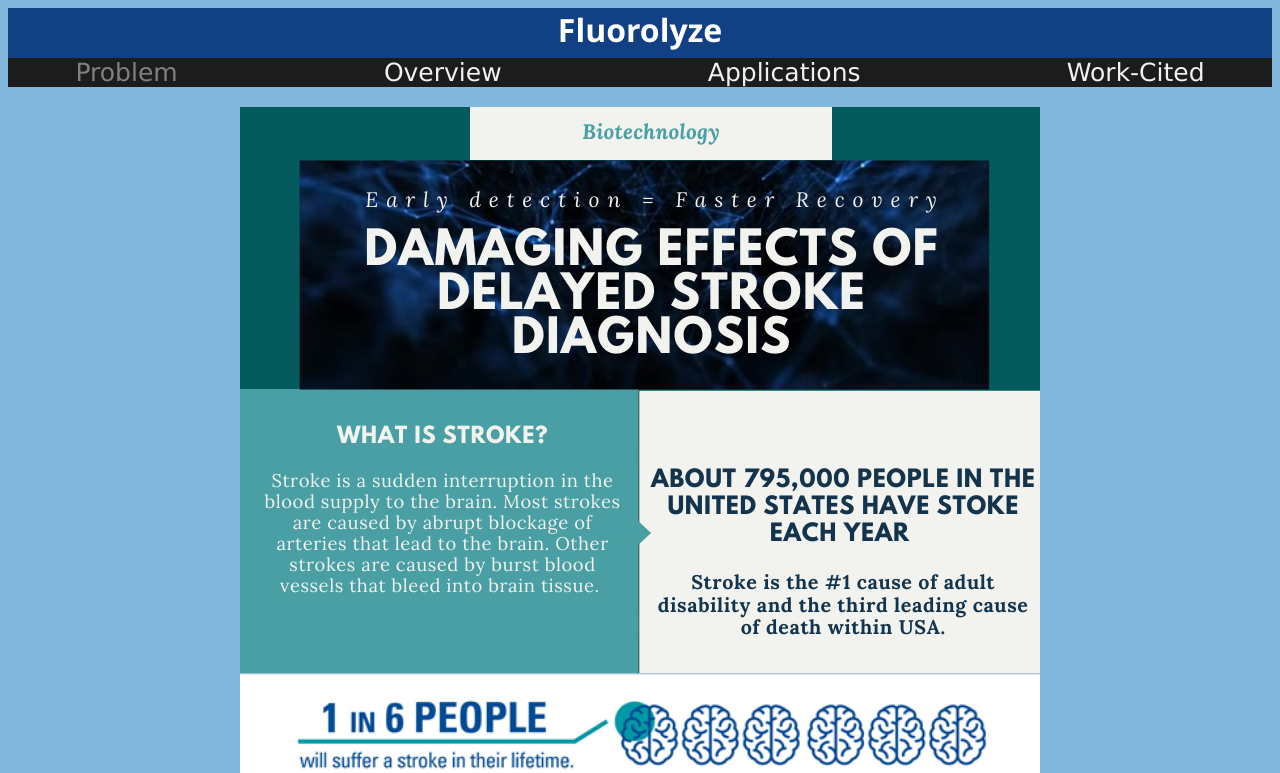
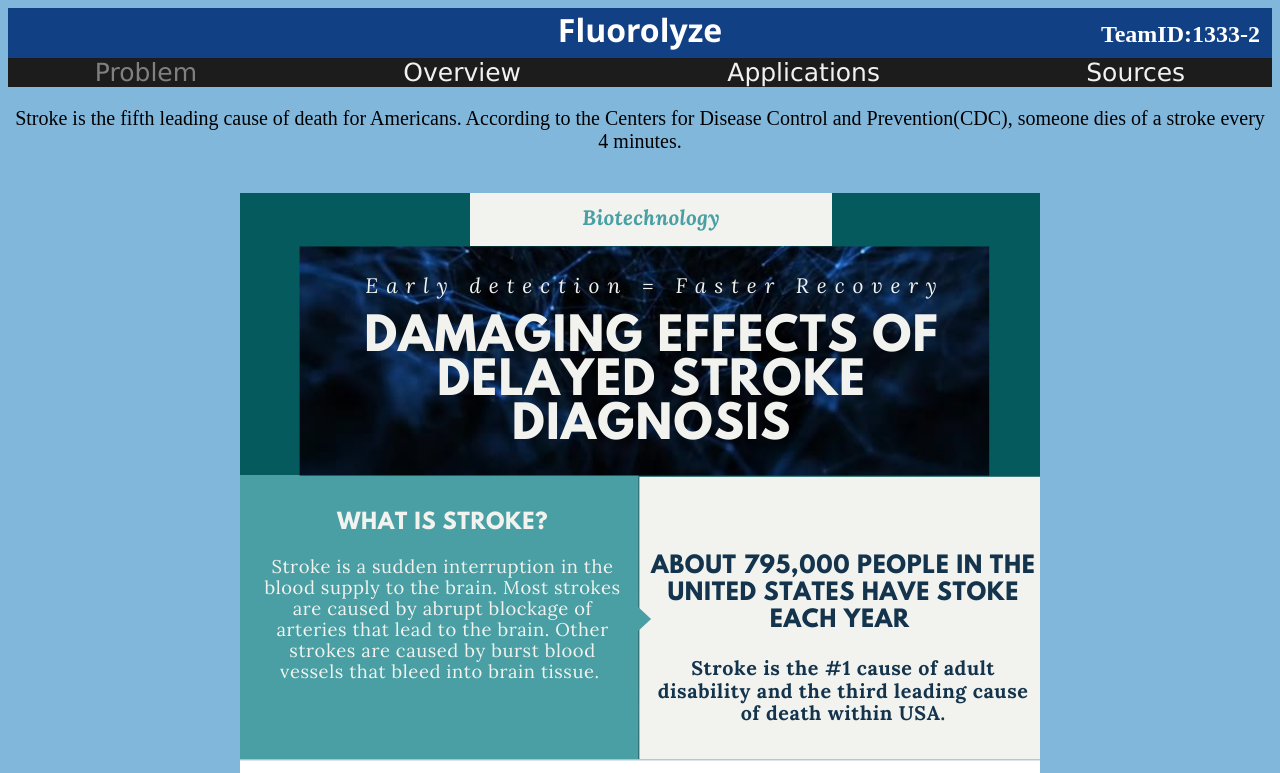
Before and after one commit to fluorolyze/fluorolyze.github.io, a plain HTML site: page problem.html in a window 1280 px wide. Shown: the top 773 px of the page. Drawn offline with Linux system fonts and the light colour scheme.

Commit message:
Update problem.html

```diff
--- a/problem.html
+++ b/problem.html
@@ -6,13 +6,12 @@
 
 
 <body>
-<div id="main"><h1>Fluorolyze</h1></div>
-<div id="nav"><a id="current" class ="category" href="problem.html">Problem</a> <a class ="category" href="index.html">Overview</a> <a class ="category" href="applications.html">Applications</a> <a class="category" href="workcited.html">Work-Cited</a></div>
+<div id="main"><h1>Fluorolyze</h1></div><h2 id="teamid">TeamID:1333-2</h2>
+<div id="nav"><a id="current" class ="category" href="problem.html">Problem</a> <a class ="category" href="index.html">Overview</a> <a class ="category" href="applications.html">Applications</a> <a class="category" href="sources.html">Sources</a></div>
 <div class="content">
+    <p class="content">Stroke is the fifth leading cause of death for Americans. According to the Centers for Disease Control and Prevention(CDC), someone dies of a stroke every 4 minutes.</p>
     <img id="infographic" src="infographic.png">
-    <h2 id="subheader">Stroke Diagnosis</h2>
-    <p>This is the description</p>
-    <img id="image" src="biotech.png">
+
 </div>
 </body>
 
```
